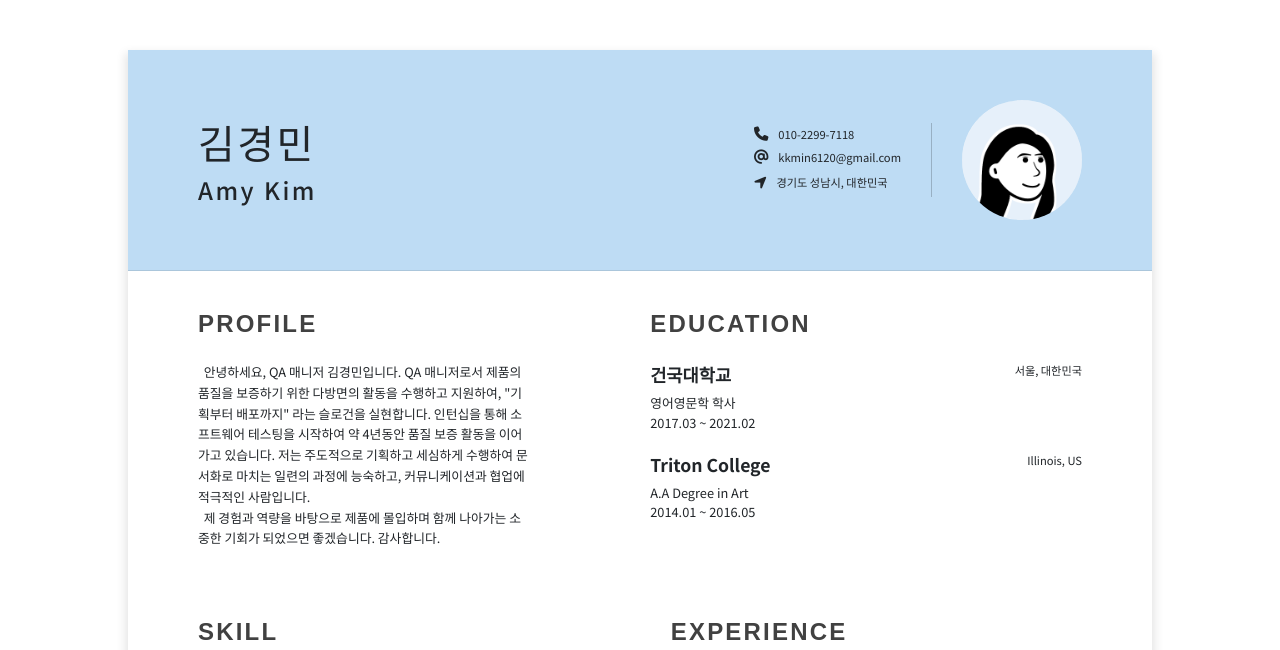
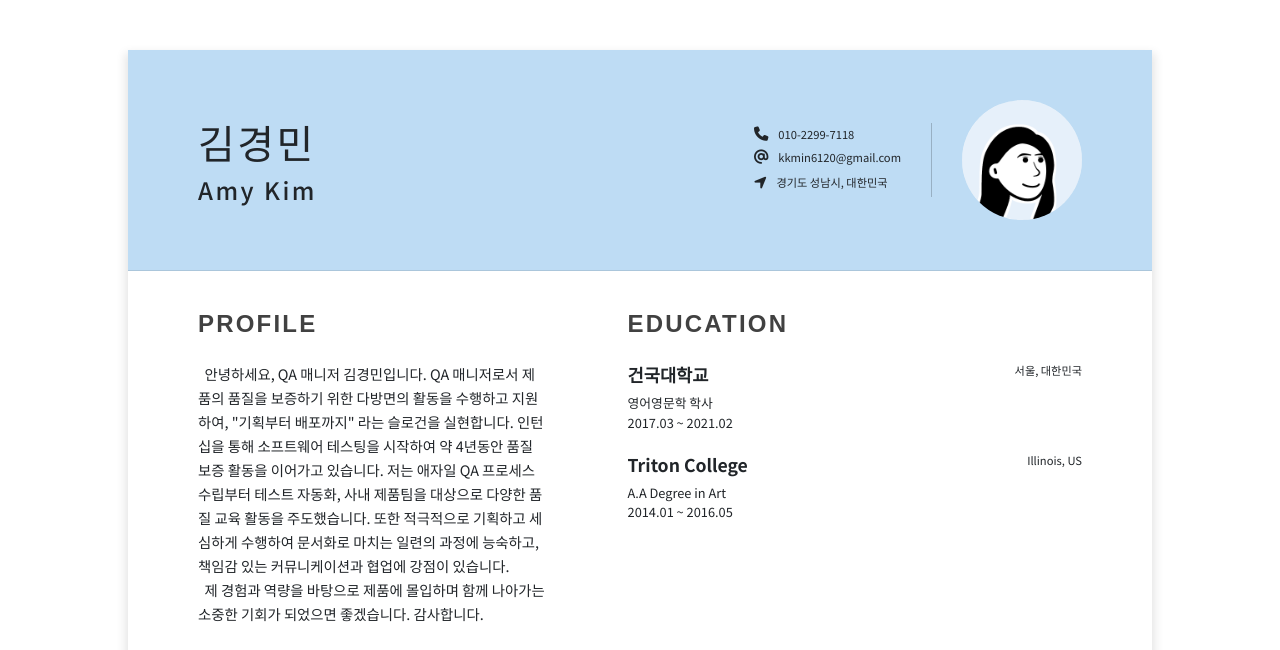
Before and after one commit to alaced/Foli, a plain HTML site: page intro.html in a window 1280 px wide. Shown: the part 150-800 px from the top of the page. Drawn offline with nearby package versions, Linux system fonts and the light colour scheme; a web font is replaced by a local one.

Commit message:
edit width css

```diff
--- a/intro.html
+++ b/intro.html
@@ -75,8 +75,7 @@
             &nbsp 안녕하세요, QA 매니저 김경민입니다.
             QA 매니저로서 제품의 품질을 보증하기 위한 다방면의 활동을 수행하고 지원하여, "기획부터 배포까지" 라는 슬로건을 실현합니다.
             인턴십을 통해 소프트웨어 테스팅을 시작하여 약 4년동안 품질 보증 활동을 이어가고 있습니다.
-            저는 주도적으로 기획하고 세심하게 수행하여 문서화로 마치는
-            일련의 과정에 능숙하고, 커뮤니케이션과 협업에 적극적인 사람입니다.
+            저는 애자일 QA 프로세스 수립부터 테스트 자동화, 사내 제품팀을 대상으로 다양한 품질 교육 활동을 주도했습니다. 또한 적극적으로 기획하고 세심하게 수행하여 문서화로 마치는 일련의 과정에 능숙하고, 책임감 있는 커뮤니케이션과 협업에 강점이 있습니다.
             <br />&nbsp 제 경험과 역량을 바탕으로 제품에 몰입하며 함께 나아가는 소중한 기회가
             되었으면 좋겠습니다. 감사합니다.
           </div>
--- a/src/scss/_responsive-mixins.scss
+++ b/src/scss/_responsive-mixins.scss
@@ -7,6 +7,7 @@ $maxWeb: 1025px;
 $minScreen: 1025px;
 $maxScreen: 1275px;
 $minMax: 1275px;
+$maxMid: 1800px;
 $maxMax: 3000px;
 $matMin: 700px;
 $matMax: 900px;
@@ -50,6 +51,15 @@ $maxPad: 1025px;
     @media screen and (min-width: $matMin) and (max-width: $matMax) {
       @content;
     }
+  } @else if $device == "midMin" {
+    @media screen and (min-width: $minMax) and (max-width: $maxMid) {
+      @content;
+    }
+  }
+    @else if $device == "midMax" {
+      @media screen and (min-width: $maxMid) and (max-width: $maxMax) {
+        @content;
+      }
   } @else if $device == "mobToMat" {
     @media screen and (min-width: $minMobile) and (max-width: $matMax) {
       @content;
--- a/src/scss/intro.scss
+++ b/src/scss/intro.scss
@@ -5,6 +5,7 @@
   box-shadow: 0 6px 9px 3px rgba(0, 0, 0, 0.1);
   max-width: 1275px;
   @include responsive("max") {
+    max-width: 1400px;
     margin: 50px auto;
     width: 80%;
   }
@@ -137,18 +138,15 @@
     display: grid;
     grid-template-columns: 1fr 1.3fr;
     padding: 30px 50px;
-    gap: 90px;
+    gap: 80px;
     @include responsive("web01") {
       grid-template-columns: 1fr 1fr;
-      gap: 80px;
     }
     @include responsive("mobNtab") {
       grid-template-columns: 1fr;
-      gap: 80px;
       padding: 40px 30px;
     }
     @include responsive("max") {
-      gap: 120px;
       padding: 30px 70px;
     }
     .section {
@@ -170,7 +168,8 @@
     .profile {
       .sec__desc {
         padding-top: 10px;
-        line-height: 1.3rem;
+        line-height: 1.5rem;
+        font-size: 0.9rem;
       }
     }
     .edu {
@@ -252,6 +251,8 @@
     .experience {
       .exp__desc {
         padding: 10px 0px;
+        line-height: 1.5rem;
+        font-size: 0.9rem;
         .exp__date {
           font-size: 0.8rem;
           align-items: end;
--- a/src/scss/resources.scss
+++ b/src/scss/resources.scss
@@ -1,5 +1,5 @@
 .resources {
-  max-width: 1600px;
+  max-width: 1400px;
   padding: 40px 50px;
   @include responsive("mobNtab") {
     padding: 40px 0px;
@@ -7,7 +7,11 @@
   @include responsive("web01") {
     padding: 50px 0px;
   }
-  @include responsive("max") {
+  @include responsive("midMin") {
+    margin: 0px auto;
+    width: 100%;
+  }
+  @include responsive("midMax") {
     padding: 40px 140px;
     margin: 0px auto;
     width: 70%;
```
Also changed, not shown: dist/css/styles.css.
